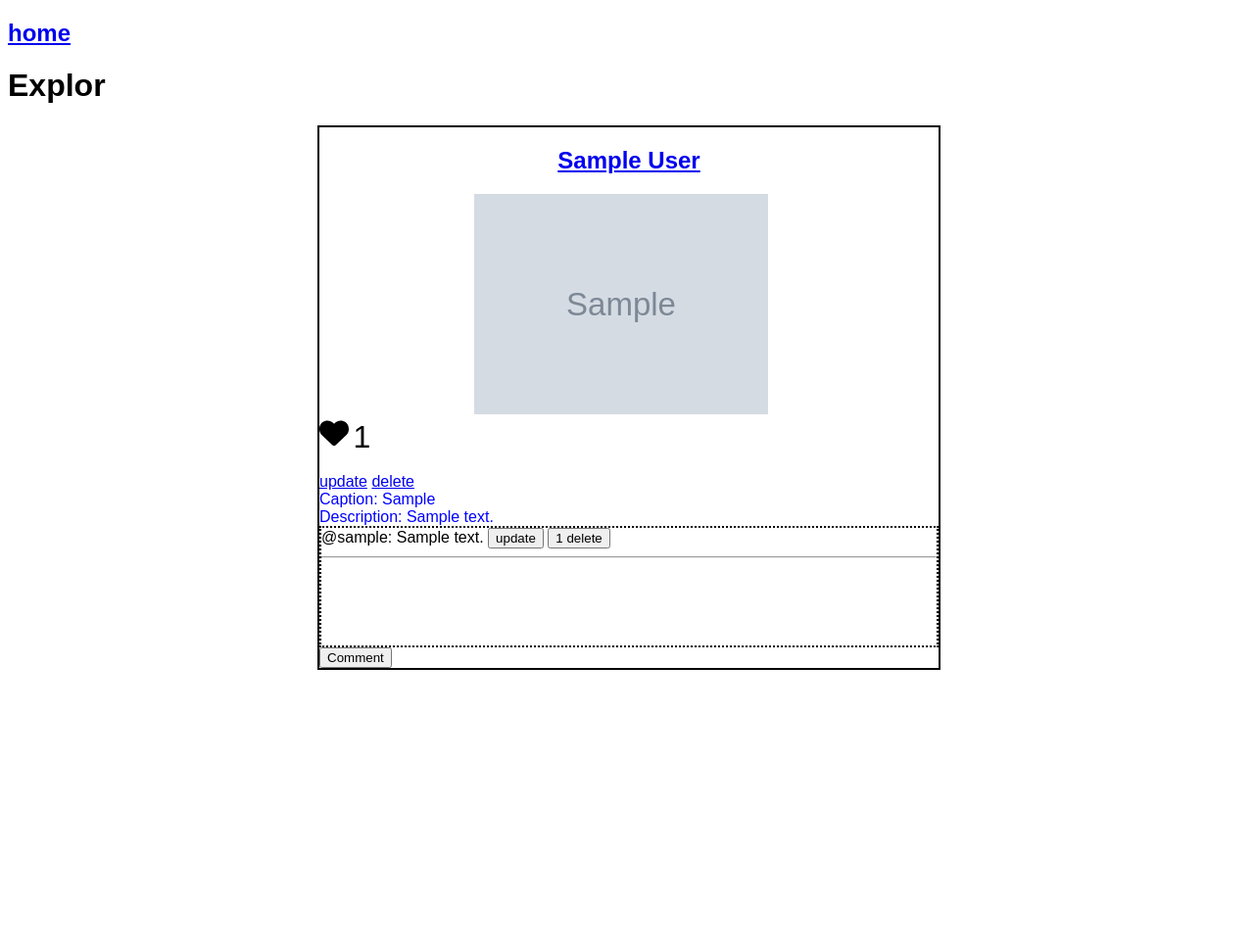
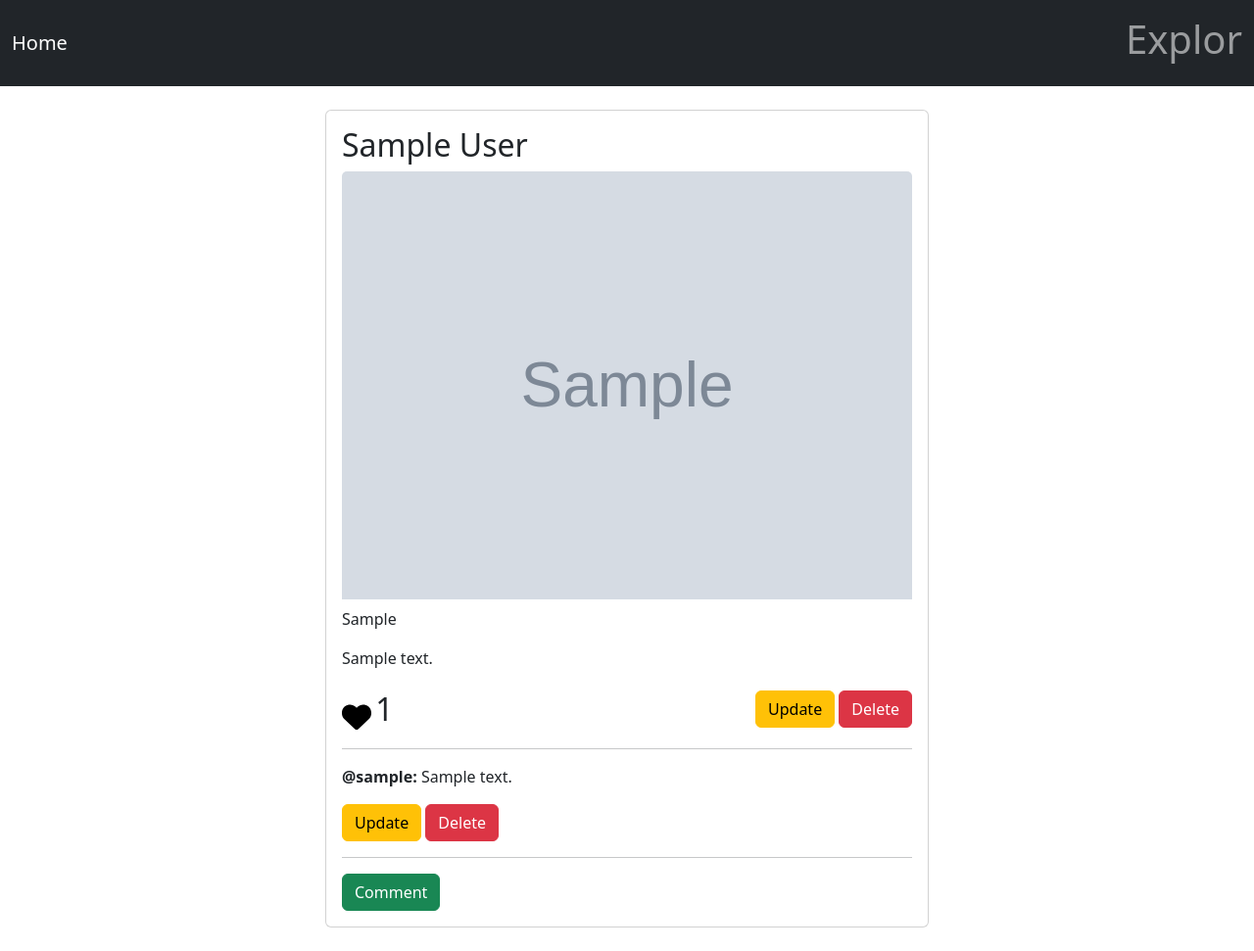
Before and after one commit to iajayparihar/CBV_FB_Clone, a Django app: page /post/all_user_post/ in a window 1280 px wide. Shown: the whole page at 98% size. Before the commit the page ends 684 px from the top, so only its background shows below. Run offline with Django 4.2, Linux system fonts and the light colour scheme; a user stored in the database is signed in; tables that the repository leaves empty hold one stand-in row (values such as "Sample post"); grey boxes marked "Sample" are stand-in pictures.

Commit message:
all post add bootstrap

```diff
--- a/CBV_fb_clone/apps/post/urls.py
+++ b/CBV_fb_clone/apps/post/urls.py
@@ -8,7 +8,7 @@ urlpatterns = [
     path('all_user_post/', all_user_post.as_view(), name= 'all_user_post'),
     path('view_post/', view_post.as_view(), name= 'view_post'),
     path('update_post/<int:id>/', update_post, name= 'update_post'),
-    path('delete_post/<int:id>/', delete_post, name= 'delete_post'),
+    path('delete_post/<int:id>/', delete_post.as_view(), name= 'delete_post'),
 
     path('post_detail/<int:post_id>/', post_detail.as_view(), name= 'post_detail'),
 
--- a/CBV_fb_clone/apps/post/views.py
+++ b/CBV_fb_clone/apps/post/views.py
@@ -22,7 +22,7 @@ class PostFormView(generic.CreateView):
             user_post = form.save(commit=False)
             user_post.user = request.user
             user_post.save()
-            return redirect('Post:dashboard')  # Redirect to dashboard upon successful post creation
+            return redirect('Post:view_post')  # Redirect to dashboard upon successful post creation
 #--------------------------------------------------------------------------
 
 class dashboard(generic.View):
@@ -47,12 +47,11 @@ def update_post(request,id):
     return render(request, 'post/post.html', {'form': fm})
 
 
-@login_required
-def delete_post(request,id):
-    user_post = UserPost.objects.get(id = id)
-    user_post.delete()
-    user_post = UserPost.objects.filter(user=request.user)
-    return render(request, 'post/profile.html',{'user_post':user_post})
+class delete_post(generic.View):
+    def get(self,request,id):
+        user_post = UserPost.objects.get(id = id)
+        user_post.delete()
+        return redirect('/post/view_post/')
 
 #--------------------------------------------------------------------------
 class all_user_post(generic.View):
--- a/CBV_fb_clone/templates/post/all_user_post.html
+++ b/CBV_fb_clone/templates/post/all_user_post.html
@@ -5,168 +5,124 @@
     <meta charset="UTF-8">
     <meta name="viewport" content="width=device-width, initial-scale=1.0">
     <title>Explor</title>
+    <link href="https://cdn.jsdelivr.net/npm/bootstrap@5.3.3/dist/css/bootstrap.min.css" rel="stylesheet" integrity="sha384-QWTKZyjpPEjISv5WaRU9OFeRpok6YctnYmDr5pNlyT2bRjXh0JMhjY6hW+ALEwIH" crossorigin="anonymous">
+    <style>
+        /* Add any custom styles here */
+    </style>
 </head>
-<style>
-    body {
-        font-family: Arial, Helvetica, sans-serif;
-    }
 
-    /* The Modal (background) */
-    .modal {
-        display: none;
-        /* Hidden by default */
-        position: fixed;
-        /* Stay in place */
-        z-index: 1;
-        /* Sit on top */
-        padding-top: 100px;
-        /* Location of the box */
-        left: 0;
-        top: 0;
-        width: 100%;
-        /* Full width */
-        height: 100%;
-        /* Full height */
-        overflow: auto;
-        /* Enable scroll if needed */
-        background-color: rgb(0, 0, 0);
-        /* Fallback color */
-        background-color: rgba(0, 0, 0, 0.4);
-        /* Black w/ opacity */
-    }
+<body>
+    <nav class="navbar navbar-expand-lg navbar-dark bg-dark">
+        <div class="container-fluid">
+            <a class="navbar-brand" href="{% url 'Post:dashboard' %}">Home</a>
+            <h1 class="navbar-text">Explor</h1>
+        </div>
+    </nav>
 
-    /* Modal Content */
-    .modal-content {
-        background-color: #fefefe;
-        margin: auto;
-        padding: 20px;
-        border: 1px solid #888;
-        width: 50%;
-    }
-
-    /* The Close Button */
-    .close {
-        color: #aaaaaa;
-        float: right;
-        font-size: 28px;
-        font-weight: bold;
-    }
-
-    .close:hover,
-    .close:focus {
-        color: #000;
-        text-decoration: none;
-        cursor: pointer;
-    }
-</style>
-
-<body >
-    <h2 ><a style="text-align: left; margin-right: 15px;" href="{% url 'Post:dashboard' %}">home</a></h2>
-    <h1>Explor</h1>
+    <div class="container mt-4 w-50">
         {% for post in all_user_post %}
-
-    <div style="border: 2px solid black; height: auto; width: 50%;margin-left: 25%;">
-            <a style="text-align: center;" href="{% url 'Post:post_detail' post.id  %}">
-            <h2>{{post.user.first_name}} {{post.user.last_name}} </h2>
-            <img style="width: 300px;padding-left: 25%;" src="/media/{{post.image}}" alt="" srcset=""> <br>
-        </a>
-
+        <div class="card mb-4">
+            <div class="card-body">
+                <h2 class="card-title">{{ post.user.first_name }} {{ post.user.last_name }}</h2>
+                <img class="card-img-top" src="/media/{{ post.image }}" alt="Post Image">
+                <div class="card-text mt-2 mb-3">{{ post.cap }}</div>
+                <div class="card-text mb-3">{{ post.desc }}</div>
+                <div class="d-flex justify-content-between align-items-center">
+                    <div>
                         <label for="like">
-
                             {% if post.is_liked %}
-                <!--red heart-->
                                 <form>
                                     {% csrf_token %}
                                     <span type="button" onclick="submitUnLike('{{ post.id }}')">
                                         <svg style="width: 30px;" xmlns="http://www.w3.org/2000/svg" viewBox="0 0 512 512"><!--!Font Awesome Free 6.5.2 by @fontawesome - https://fontawesome.com License - https://fontawesome.com/license/free Copyright 2024 Fonticons, Inc.--><path d="M47.6 300.4L228.3 469.1c7.5 7 17.4 10.9 27.7 10.9s20.2-3.9 27.7-10.9L464.4 300.4c30.4-28.3 47.6-68 47.6-109.5v-5.8c0-69.9-50.5-129.5-119.4-141C347 36.5 300.6 51.4 268 84L256 96 244 84c-32.6-32.6-79-47.5-124.6-39.9C50.5 55.6 0 115.2 0 185.1v5.8c0 41.5 17.2 81.2 47.6 109.5z"/></svg>
-                            <font size="+3">{{post.like}}</font>
-
+                                        <font size="+3">{{ post.like }}</font>
                                     </span>
                                 </form>
-
                             {% else %}
-                    <!-- blank heart url called by name attribute -->
-
                                 <form>
                                     {% csrf_token %}
                                     <span type="button" onclick="submitLike('{{ post.id }}')">
                                         <svg style="width: 30px;" xmlns="http://www.w3.org/2000/svg" viewBox="0 0 512 512"><!--!Font Awesome Free 6.5.2 by @fontawesome - https://fontawesome.com License - https://fontawesome.com/license/free Copyright 2024 Fonticons, Inc.--><path d="M225.8 468.2l-2.5-2.3L48.1 303.2C17.4 274.7 0 234.7 0 192.8v-3.3c0-70.4 50-130.8 119.2-144C158.6 37.9 198.9 47 231 69.6c9 6.4 17.4 13.8 25 22.3c4.2-4.8 8.7-9.2 13.5-13.3c3.7-3.2 7.5-6.2 11.5-9c0 0 0 0 0 0C313.1 47 353.4 37.9 392.8 45.4C462 58.6 512 119.1 512 189.5v3.3c0 41.9-17.4 81.9-48.1 110.4L288.7 465.9l-2.5 2.3c-8.2 7.6-19 11.9-30.2 11.9s-22-4.2-30.2-11.9zM239.1 145c-.4-.3-.7-.7-1-1.1l-17.8-20c0 0-.1-.1-.1-.1c0 0 0 0 0 0c-23.1-25.9-58-37.7-92-31.2C81.6 101.5 48 142.1 48 189.5v3.3c0 28.5 11.9 55.8 32.8 75.2L256 430.7 431.2 268c20.9-19.4 32.8-46.7 32.8-75.2v-3.3c0-47.3-33.6-88-80.1-96.9c-34-6.5-69 5.4-92 31.2c0 0 0 0-.1 .1s0 0-.1 .1l-17.8 20c-.3 .4-.7 .7-1 1.1c-4.5 4.5-10.6 7-16.9 7s-12.4-2.5-16.9-7z"/></svg>
-                            <font size="+3">{{post.like}}</font>
+                                        <font size="+3">{{ post.like }}</font>
                                     </span>
                                 </form>
                             {% endif %}
-            </label> <br>
-
-
-
+                        </label>
+                    </div>
                     {% if request.user.id == post.user.id %}
-<a href="{% url 'Post:update_post' post.id %}">update</a>
-<a href="{% url 'Post:delete_post' post.id %}">delete</a>
+                        <div>
+                            <a href="{% url 'Post:update_post' post.id %}" class="btn btn-warning">Update</a>
+                            <a href="{% url 'Post:delete_post' post.id %}" class="btn btn-danger">Delete</a>
+                        </div>
                     {% endif %}
-    <br>
-
-    <label style="color: blue;" for="caption">Caption: {{post.cap}}</label> <br>
-    <label style="color: blue;" for="caption">Description: {{post.desc}}</label> <br>
-    <label for="#">
-
-        <!----------------------------------------------------------------------->
-        <div class="comment" style="border: 2px dotted black; overflow: scroll; height: 120px;" >
+                </div>
+                <hr>
+                <div class="comment">
                     {% for cmt in comment %}
                         {% if post.id == cmt.post.id %}
-                    @{{cmt.user.username}}:    {{cmt.comment}}
+                            <p><strong>@{{ cmt.user.username }}:</strong> {{ cmt.comment }}</p>
                             {% if request.user.username == cmt.user.username %}
-                        <span id="commentId{{cmt.post.id}}" value='{{cmt.id}}' style="display: none;" > {{cmt.id}} </span>
-                        <button type="button" onclick="updateOpenModal('{{ post.id }}')">update</button>
-                        <button type="button" onclick="deleteCmt('{{cmt.id}}')">{{cmt.id}}  delete</button>
+                                <span id="commentId{{ cmt.post.id }}" style="display: none;">{{ cmt.id }}</span>
+                                <button type="button" class="btn btn-warning" onclick="updateOpenModal('{{ post.id }}')">Update</button>
+                                <button type="button" class="btn btn-danger" onclick="deleteCmt('{{ cmt.id }}')">Delete</button>
                             {% endif %}
                             <hr>
                         {% endif %}
                     {% endfor %}
                 </div>
-        <!----------------------------------------------------------------------->
-            </label>
-
-            <button onclick="openModal('{{ post.id }}')"  class="myBtn">Comment</button>
+                <button onclick="openModal('{{ post.id }}')" class="myBtn btn btn-success">Comment</button>
+            </div>
         </div>
         {% endfor %}
+    </div>
 
+    <!-- Update and submit Modals -->
     {% for post in all_user_post %}
-<!-- update Modal -->
+    <!-- Update Modal -->
     <div id="updateMyModal{{ post.id }}" class="modal">
-    <!-- Modal content -->
+        <div class="modal-dialog modal-dialog-centered">
             <div class="modal-content">
-        <!-- Model -->
-        <span onclick="updateCloseModal('{{ post.id }}')" class="close">&times;</span>
-        <h1>Comment</h1>
+                <div class="modal-header">
+                    <h5 class="modal-title">Update Comment</h5>
+                    <button type="button" onclick="updateCloseModal('{{ post.id }}')" class="btn-close close" data-bs-dismiss="modal" aria-label="Close"></button>
+                </div>
+                <div class="modal-body">
                     <form id="commentForm{{ post.id }}">
                         {% csrf_token %}
-                <textarea name="comment" id="updateComment{{ post.id }}" cols="50" rows="5"></textarea>
-                <button type="button" onclick="updateComment('{{ post.id }}')">update (ajax)</button>
+                        <textarea name="comment" id="updateComment{{ post.id }}" class="form-control" rows="5"></textarea>
+                    </form>
+                </div>
+                <div class="modal-footer">
+                    <button type="button" class="btn btn-primary" onclick="updateComment('{{ post.id }}')">Update</button>
+                </div>
+            </div>
+        </div>
+    </div>
 
+    <!-- Submit Modal -->
+    <div id="myModal{{ post.id }}" class="modal">
+        <div class="modal-dialog modal-dialog-centered">
+            <div class="modal-content">
+                <div class="modal-header">
+                    <h5 class="modal-title">Add Comment</h5>
+                    <button type="button" onclick="closeModal('{{ post.id }}')" class="btn-close close" data-bs-dismiss="modal" aria-label="Close"></button>
+                </div>
+                <div class="modal-body">
+                    <form id="commentForm{{ post.id }}">
+                        {% csrf_token %}
+                        <textarea name="comment" id="comment{{ post.id }}" class="form-control" rows="5"></textarea>
                     </form>
+                </div>
+                <div class="modal-footer">
+                    <button type="button" class="btn btn-primary" onclick="submitComment('{{ post.id }}')">Submit</button>
+                </div>
+            </div>
         </div>
     </div>
     {% endfor %}
 
-    {% for post in all_user_post %}
-<!-- submit Modal -->
-<div id="myModal{{ post.id }}" class="modal">
-    <!-- Modal content -->
-    <div class="modal-content">
-        <!-- Model -->
-        <span onclick="closeModal('{{ post.id }}')" class="close">&times;</span>
-        <h1>Comment</h1>
-            <form id="commentForm{{ post.id }}">
-                {% csrf_token %}
-                <textarea name="comment" id="comment{{ post.id }}" cols="50" rows="5"></textarea>
-                <button type="button" onclick="submitComment('{{ post.id }}')">Submit (ajax)</button>
-            </form>
-    </div>
-</div>
-{% endfor %}
+    <script src="https://code.jquery.com/jquery-3.6.0.min.js"></script>
 
-</body>
-<script src="https://code.jquery.com/jquery-3.6.0.min.js"></script>
 <script>
     //----------update-comment------------------------
 
--- a/CBV_fb_clone/templates/post/post_detail.html
+++ b/CBV_fb_clone/templates/post/post_detail.html
@@ -128,7 +128,6 @@
             </form>
     </div>
 </div>
-\\
 
 
 
```
Also changed, not shown: CBV_fb_clone/templates/post/profile.html (+156 -6 lines). Lines whose indentation alone changed are shown as unchanged.
